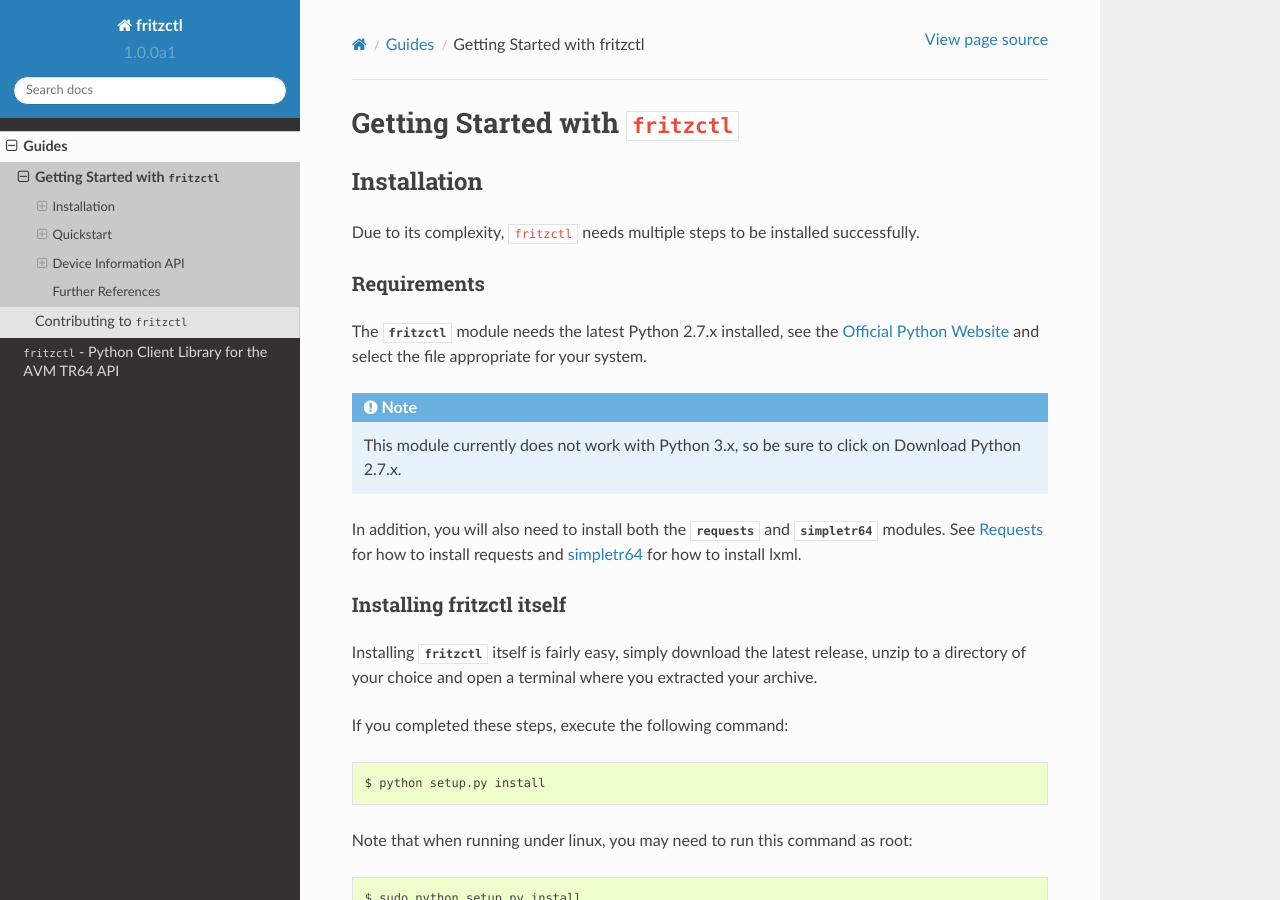
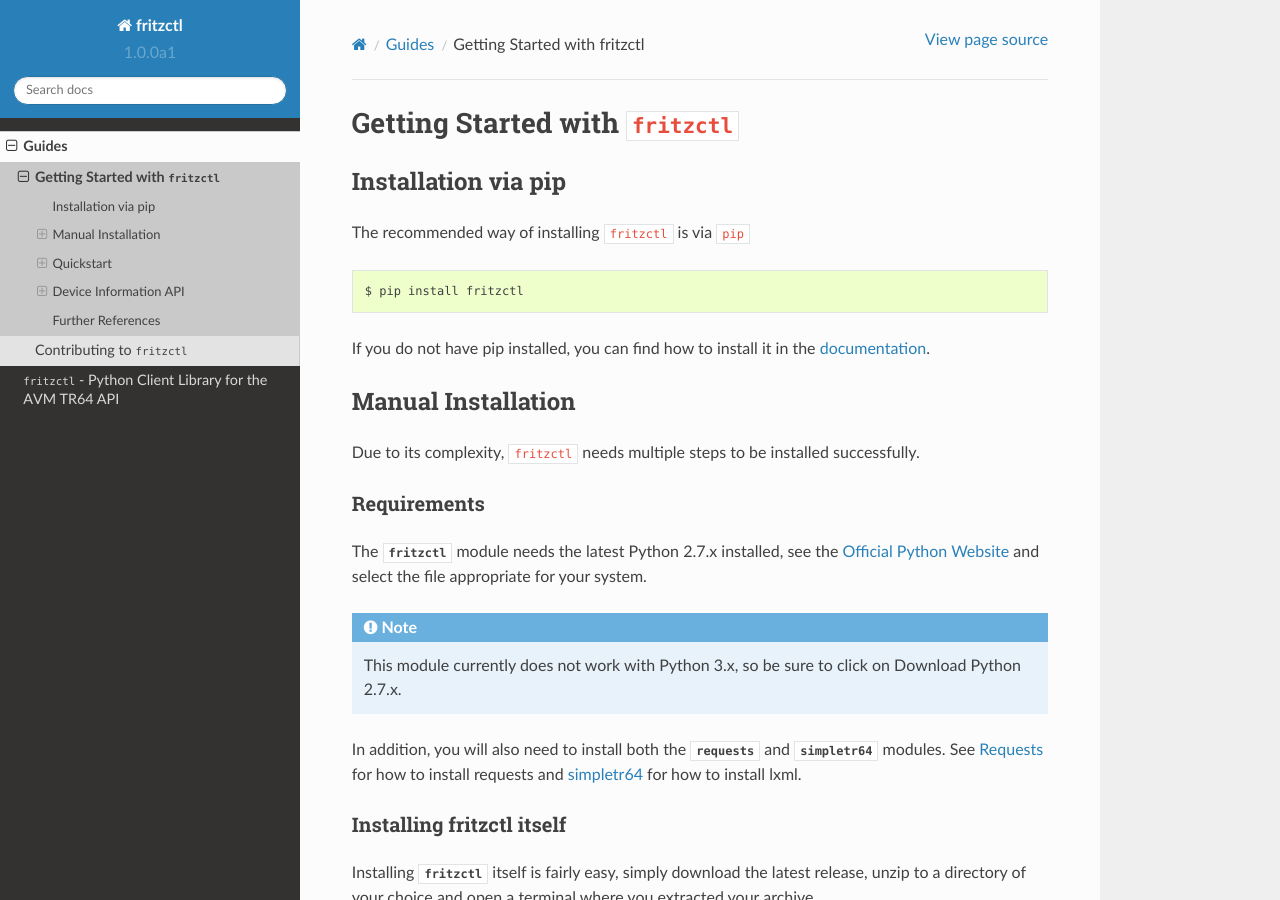
Before and after one commit to not-na/fritzctl, a Sphinx documentation site: the page built from docs/guide/gettingstarted.rst, in a window 1280 px wide and 900 px high. Built offline with Sphinx 7.4.7 and the Read the Docs theme 2.0.0, drawn with Linux system fonts in a browser that asks for light colours; formulas are drawn with MathJax 3.

Commit message:
Added requirements.txt
- Added requirements.txt
- Updated Classifiers and author information in setup.py
- Added pip install guide to gettingstarted
- Updated READMEs with new doc location

```diff
--- a/README.txt
+++ b/README.txt
@@ -4,6 +4,6 @@
 
 ``fritzctl`` is a fully Object-Oriented Client Library designed to be flexible and future-compatible.
 
-You can install ``fritzctl`` by executing ``python setup.py install`` with the appropriate rights.
+You can install ``fritzctl`` by executing ``pip install fritzctl`` with the appropriate rights.
 
-Refer to the documentation located in ``/docs/_build/html/`` for more information and a getting started guide.
+Refer to the `documentation <http://fritzctl.rtfd.io/>`_ for more information and a getting started guide.
--- a/docs/guide/contributing.rst
+++ b/docs/guide/contributing.rst
@@ -106,3 +106,5 @@
 This command has been tested under Ubuntu 16.04 and will need to be modified to work under windows.
 
 If the process fails during the upload step, simply re-run the command without the register step.
+
+After having released, you should try installing the package on another machine that does not have fritzctl installed, just to see if you missed an added dependency or have another bug that only shows itself on another system.
--- a/docs/guide/gettingstarted.rst
+++ b/docs/guide/gettingstarted.rst
@@ -2,8 +2,17 @@
 Getting Started with ``fritzctl``
 =================================
 
-Installation
-------------
+Installation via pip
+--------------------
+
+The recommended way of installing ``fritzctl`` is via ``pip``\ ::
+
+   $ pip install fritzctl
+
+If you do not have pip installed, you can find how to install it in the `documentation <https://pip.pypa.io/en/stable/installing/>`_\ .
+
+Manual Installation
+-------------------
 
 Due to its complexity, ``fritzctl`` needs multiple steps to be installed successfully.
 
--- /dev/null
+++ b/requirements.txt
@@ -0,0 +1,2 @@
+simpletr64
+requests
```
Also changed, not shown: README.md (+2 -2 lines), setup.py (+11 -6 lines).
